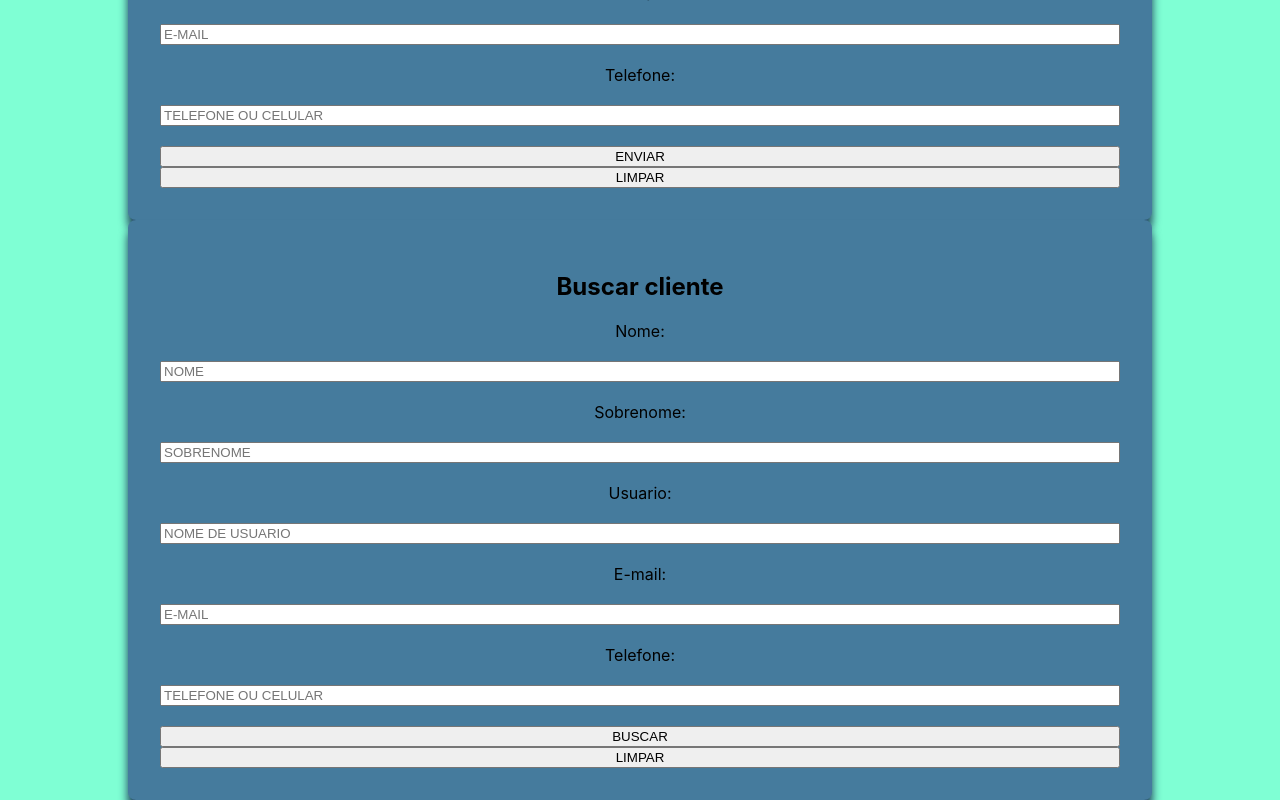
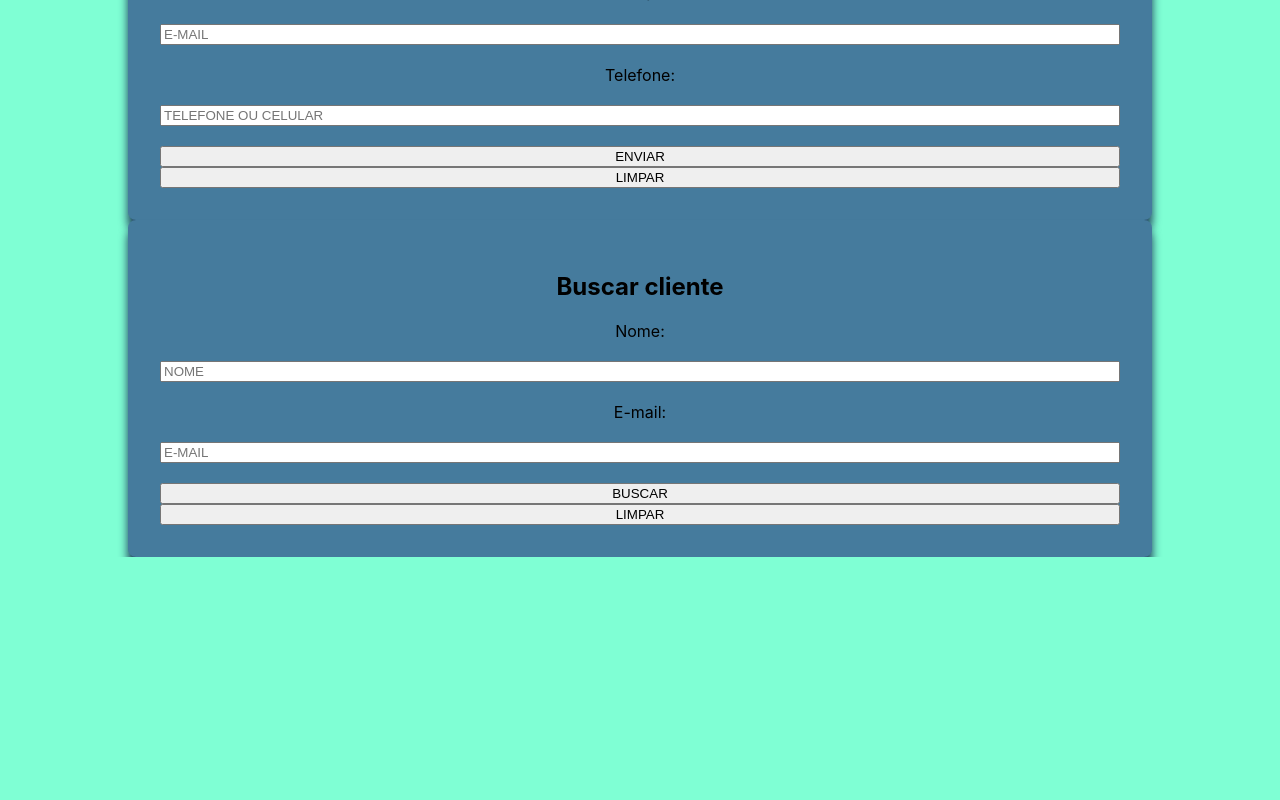
Before and after one commit to Kauarafaldini/form, a React (Create React App) app: page / in a window 1280 px wide. Shown: the part 480-1280 px from the top of the page. After the commit the page ends 1037 px from the top, so only its background shows below. Built offline with nearby package versions, Linux system fonts and the light colour scheme.

Commit message:
Adição do metodo de busca no db

```diff
--- a/src/App.js
+++ b/src/App.js
@@ -43,7 +43,36 @@ function App() {
         setMensage("Error: Cadastro não efetuado. Por favor, tente novamente.");
       }
     }
-  }
+  };
+
+  const [clientesEncontrados, setclientesEncontrados] = useState([]);
+
+  const buscarCliente = async (e) => {
+    e.preventDefault();
+
+    const { nome, sobrenome, usuario, email, fone } = cliente;
+
+    const search = new URLSearchParams({
+      nome,
+      sobrenome,
+      usuario,
+      email,
+      fone
+    });
+
+    try{
+      const response = await axios.get(`http://localhost:8080/clientes?${search}`);
+
+      const clientesEncontrados = response.data.dados;
+
+      console.log(clientesEncontrados)
+
+      setclientesEncontrados(clientesEncontrados);
+
+    } catch (error) {
+      console.log(error);
+      }
+  };
 
   return (
     <div className="App">
@@ -119,7 +148,7 @@ function App() {
 
       </form>
 
-      <form>
+      <form onSubmit={buscarCliente}>
         <h2>Buscar cliente</h2>
 
         <label>Nome: </label>
@@ -128,24 +157,6 @@ function App() {
         type='text'
         name='text'
         placeholder='NOME'
-        required
-        /><br/>
-
-        <label>Sobrenome: </label>
-        <br/>
-        <input
-        type='text'
-        name='text'
-        placeholder='SOBRENOME'
-        required
-        /><br/>
-
-        <label>Usuario: </label>
-        <br/>
-        <input
-        type='text'
-        name='text'
-        placeholder='NOME DE USUARIO'
         required
         /><br/>
 
@@ -158,25 +169,28 @@ function App() {
         required
         /><br/>
 
-        <label>Telefone: </label>
-        <br/>
-        <input
-        type='text'
-        name='fone'
-        placeholder='TELEFONE OU CELULAR'
-        required
-        /><br/>
-
         <button
-        className='button_enviar'
+        className='button_buscar'
         type='submit'>BUSCAR</button>
 
         <button
         className='button_limpar'
         type='reset'>LIMPAR</button>
       </form>
+
+      {clientesEncontrados.length > 0 && (
+        <div>
+          <h2>Resultados da busca:</h2>
+          <ul>
+            {clientesEncontrados.map((cliente) => (
+              <li key={cliente.id}>
+                Nome: {cliente.nome}, Email: {cliente.email}
+              </li>
+            ))}
+          </ul>
+        </div>
+      )}
     </div>
-
   );
 }
 
```
